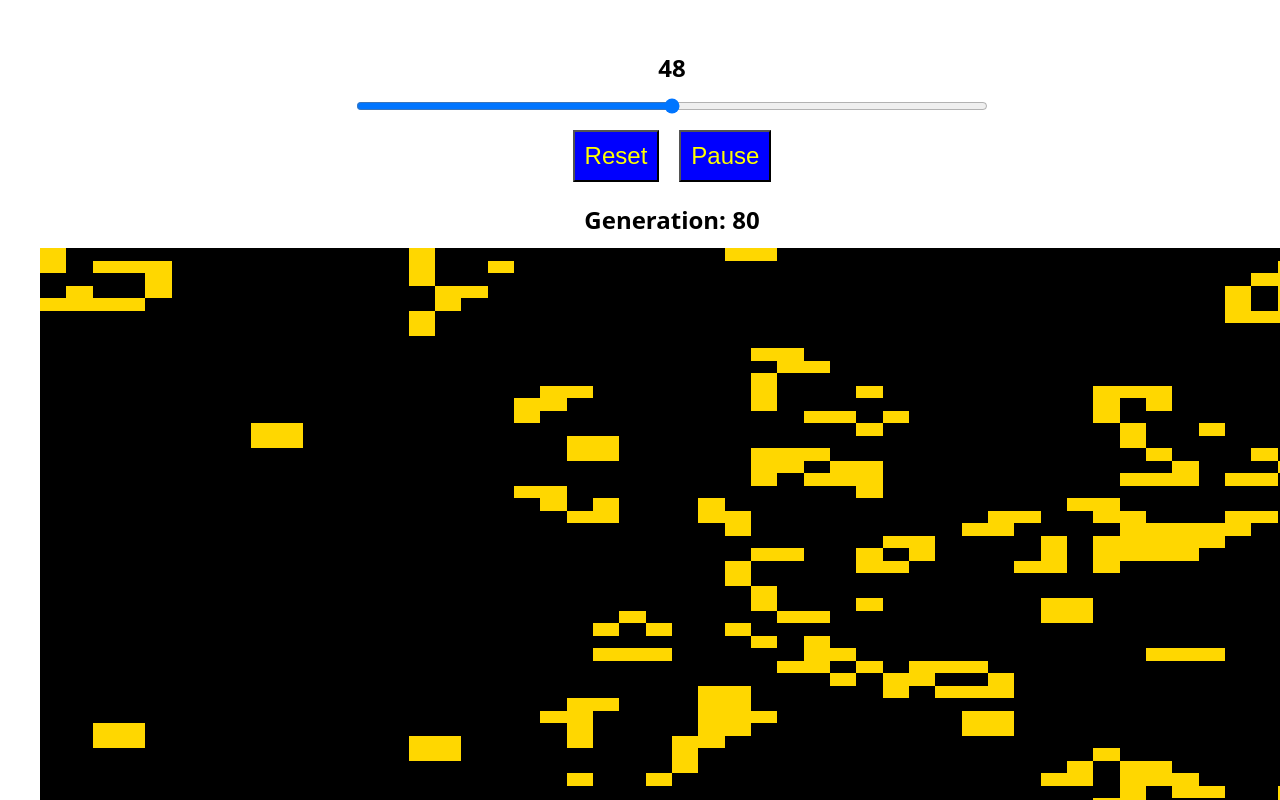
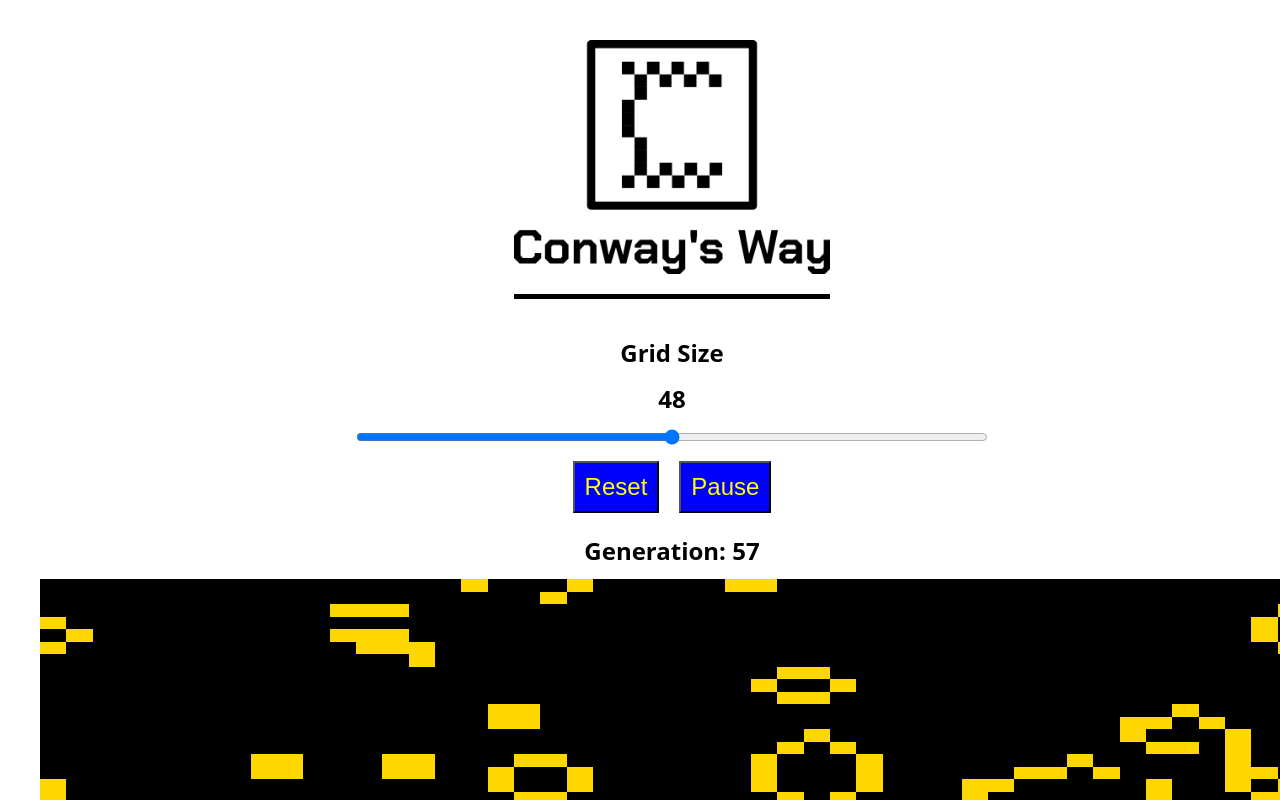
Before and after one commit to LeviApp/ConwaysWay, a React (Vite) app: page / in a window 1280 px wide. Shown: the top 800 px of the page. Built offline with nearby package versions, Linux system fonts and the light colour scheme.

Commit message:
adding logo

```diff
--- a/src/App.css
+++ b/src/App.css
@@ -12,10 +12,10 @@
 }
 
 .logo {
-  height: 6em;
-  padding: 1.5em;
-  will-change: filter;
-  transition: filter 300ms;
+  width: 25%;
+  border-bottom: 5px solid black;
+  padding-bottom: 20px;
+  margin-bottom: 20px;
 }
 .logo:hover {
   filter: drop-shadow(0 0 2em #646cffaa);
--- a/src/App.tsx
+++ b/src/App.tsx
@@ -5,6 +5,7 @@ import './App.css'
 import Light from "./components/Light.tsx"
 import {Cell} from "./classes/Cell.tsx";
 import { createGridStructure, calculateNextGridStatus } from "./functions/CreateNeighbors.tsx";
+import logo from "./assets/ConwaysWayLogo.png"
 
 declare module 'react' {
   interface CSSProperties {
@@ -133,7 +134,9 @@ const runUpdate = () => {
   return (
     <>
       <div className="appWindow">
+        <img className="logo" src={logo} alt="" />
       <section className="slider">
+        <h4>Grid Size</h4>
         <h4>{gridSize}</h4>
         <input type="range" min="4" max="100" onChange={gridSizeUpdate} />
       </section>
```
Also changed, not shown: src/assets/ConwaysWayLogo.png (added).
